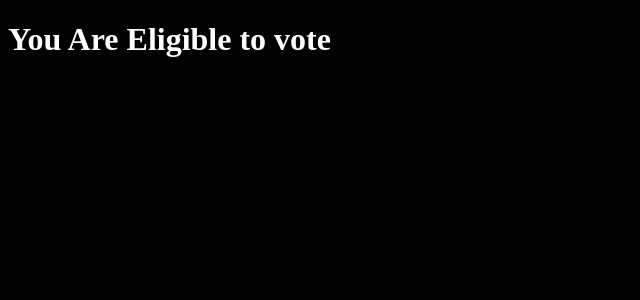
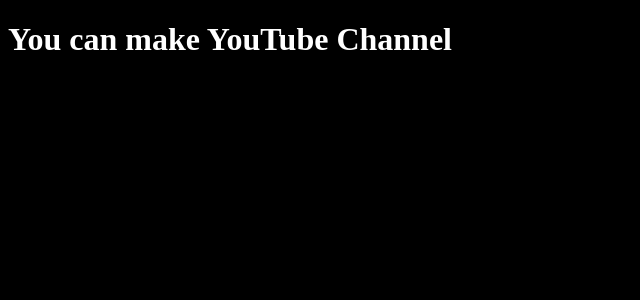
Before and after one commit to Rajan-4900/basics_React_learning, a React (Vite) app: page / in a window 1280 px wide. Shown: the top 300 px of the page, without its empty margins (0-640 px from the left). Built offline with nearby package versions, Linux system fonts and the light colour scheme.

Commit message:
code updated in the items.jsx

```diff
--- a/src/components/Items.jsx
+++ b/src/components/Items.jsx
@@ -2,10 +2,12 @@ import React from 'react'
 
 const Items = () => {
     const age = 20;
+    const adhar = false;
+    const gmail = true;
     return (
+        <>
             <div>
-            {
-                (age >= 18) ? (
+                {/* {age >= 18 ? (
                     <>
                     <h1>You Are Eligible to vote</h1>
                     </>
@@ -14,8 +16,12 @@ const Items = () => {
                         <h1>You Are Not Eligible to vote</h1>
                         </>
                         )
-            }
+                        } */}
             </div>
+
+            {adhar && <h1>You can Open Bank Account</h1>}
+            {gmail && <h1>You can make YouTube Channel</h1>}
+        </>
     )
 }
 
```
Lines whose indentation alone changed are shown as unchanged.
